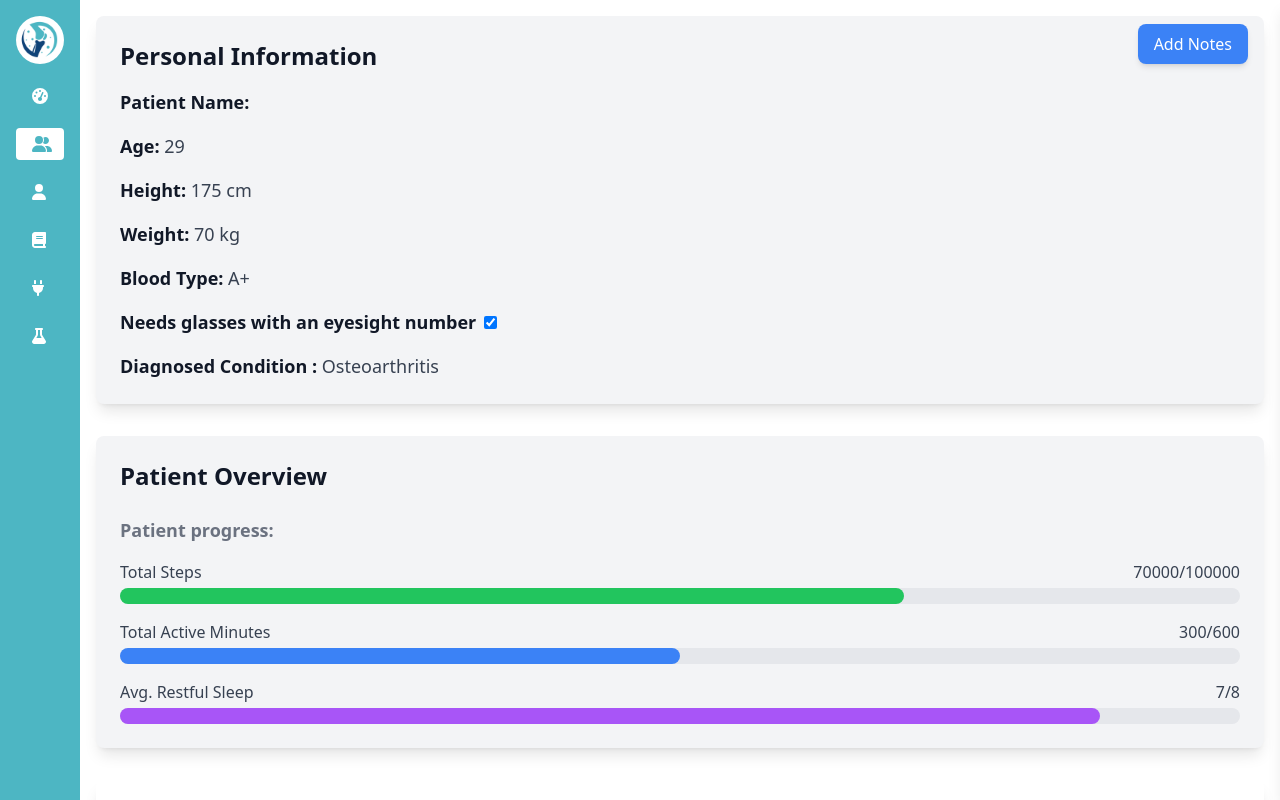
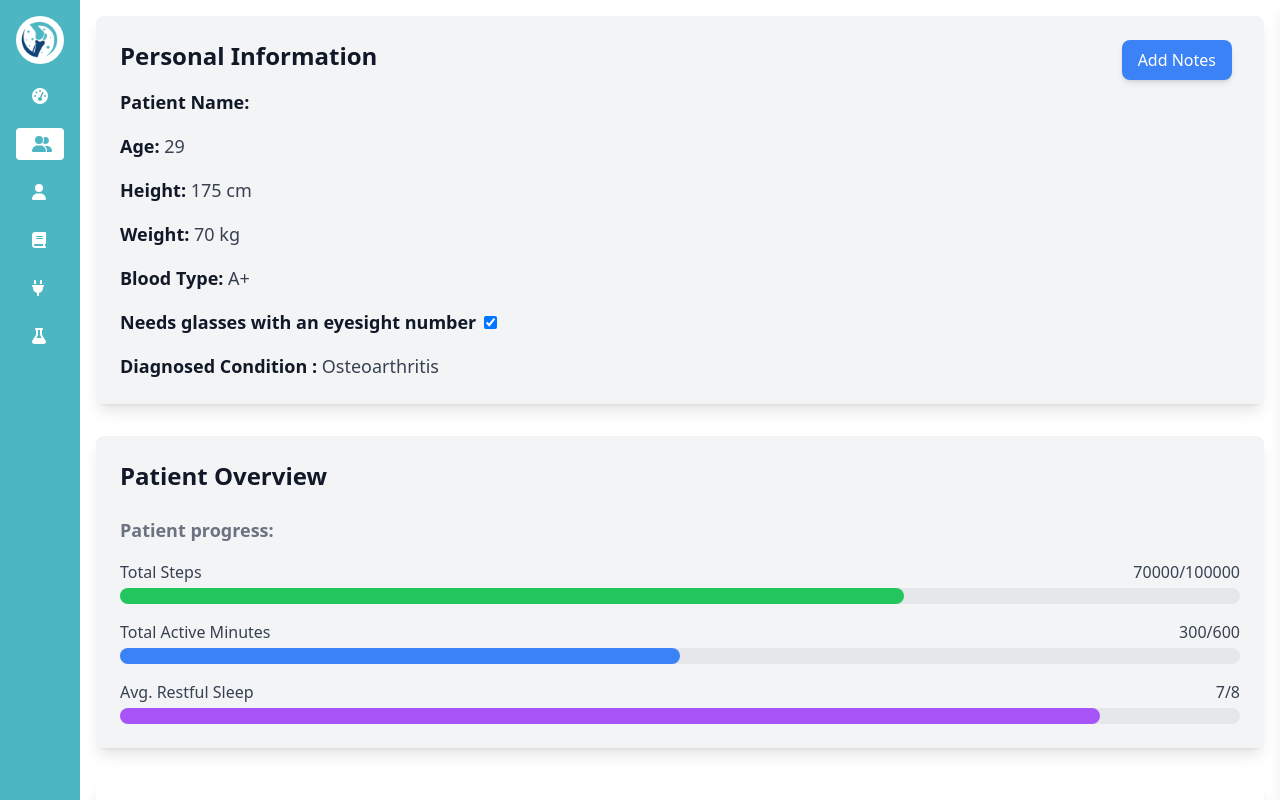
Before and after one commit to rithin69/PhysioActivityWeb, a React (Create React App) app in the folder Frontend/: page /Patientdashboard in a window 1280 px wide. Built offline with nearby package versions, Linux system fonts and the light colour scheme.

Commit message:
add button

```diff
--- a/Frontend/src/Patientdashboard.js
+++ b/Frontend/src/Patientdashboard.js
@@ -34,11 +34,11 @@ const Dashboard = () => {
     <div className="container mx-auto p-4">
 
       {/* Personal  Information  */}
-      <section className="bg-gray-100 p-6 rounded-lg shadow-lg mb-8">
+      <section className="bg-gray-100 p-6 rounded-lg shadow-lg mb-8 relative ">
         <h2 className="text-2xl font-bold text-gray-900 mb-4">Personal Information</h2>
         {/* Add Notes Button */}
         <button
-          className="absolute top-6 right-8 bg-blue-500 hover:bg-blue-600 text-white px-4 py-2 rounded-lg shadow-md transition duration-200"
+          className="absolute top-6 right-8 bg-blue-500 hover:bg-blue-600 text-white px-4 py-2 rounded-lg shadow-md transition duration-200 absolute"
           onClick={() => setSidePanelOpen(true)} // Open SidePanel on click
         >
           Add Notes
```
